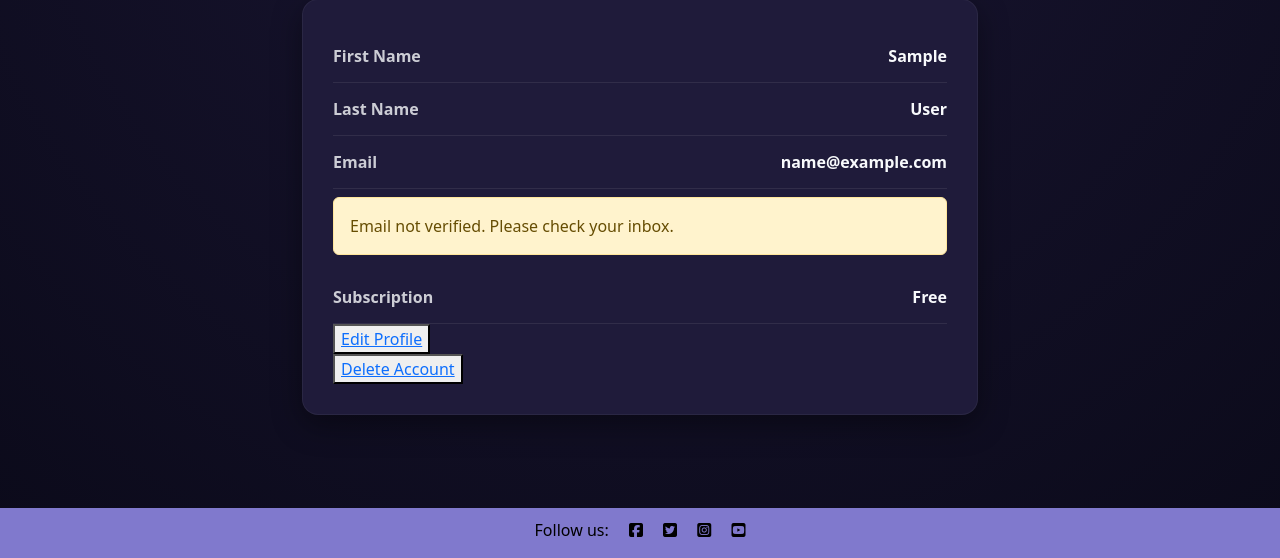
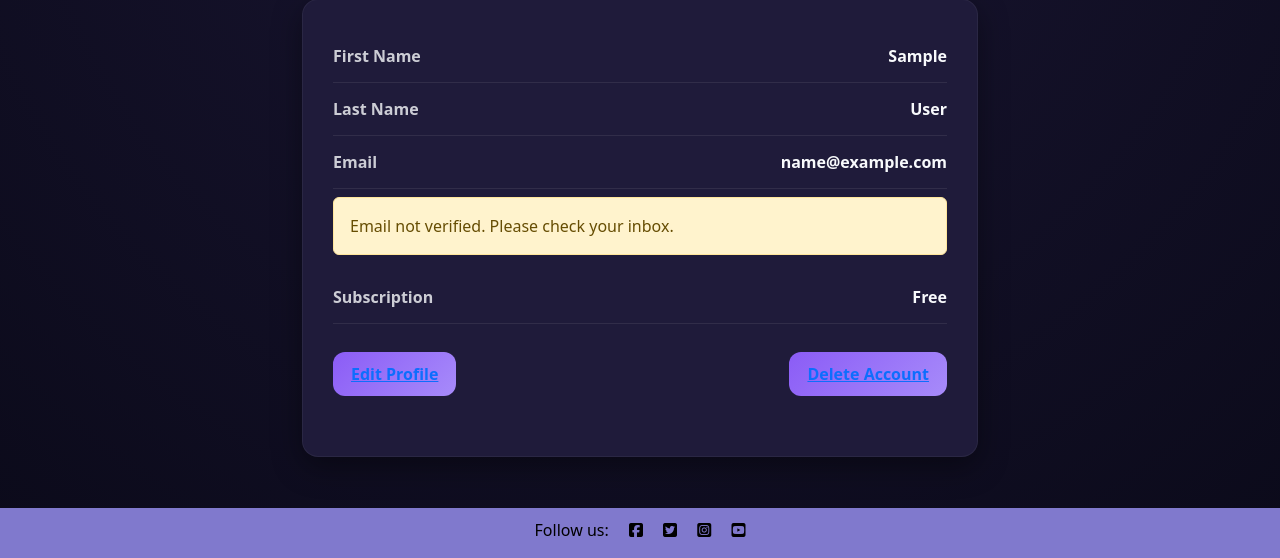
Before and after one commit to Ryan-ford25/Milestone-project-4, a Django app: page /profile/ in a window 1280 px wide. Shown: the part 242-800 px from the top of the page. Run offline with Django 5.2, Linux system fonts and the light colour scheme; the visitor is signed in with stand-in values (Sample User, id 1); some libraries are stand-ins or nearby versions.

Commit message:
Updating the css so that the buttons match the rest of the site

```diff
--- a/user/templates/user/profile.html
+++ b/user/templates/user/profile.html
@@ -41,15 +41,17 @@
                 {% endif %}
             </span>
         </div>
-        <div>
-            <button>
-                <a href="{% url 'edit_profile' %}">Edit Profile</a>
-            </button>
-        </div>
-        <div>
-            <button>
-                <a href="{% url 'delete_account' %}">Delete Account</a>
-            </button>
+        <div class="profile-row">
+            <div class="mb-3">
+                <button class="solve-btn">
+                    <a href="{% url 'edit_profile' %}">Edit Profile</a>
+                </button>
+            </div>
+            <div class="mb-3">
+                <button class="solve-btn">
+                    <a class="no-lines" href="{% url 'delete_account' %}">Delete Account</a>
+                </button>
+            </div>
         </div>
     </div>
 
```
Also changed, not shown: 1 other file.
